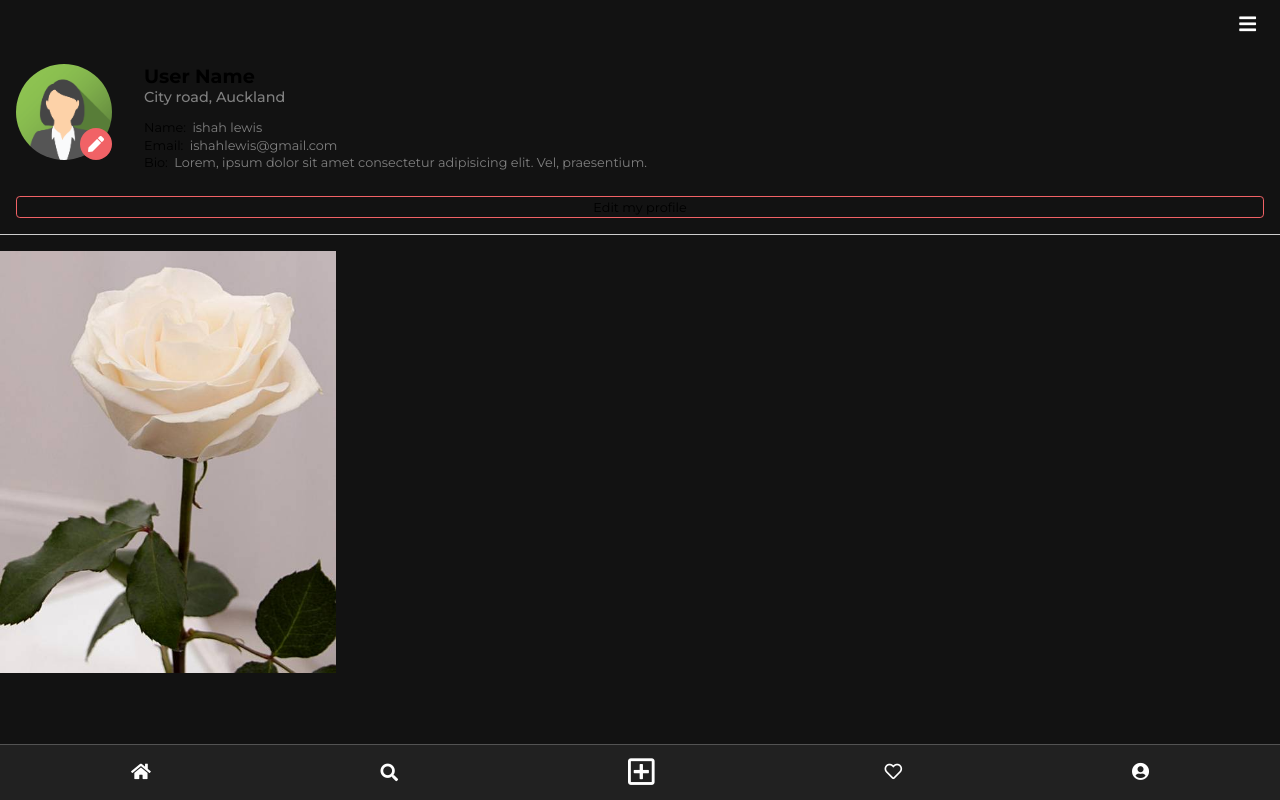
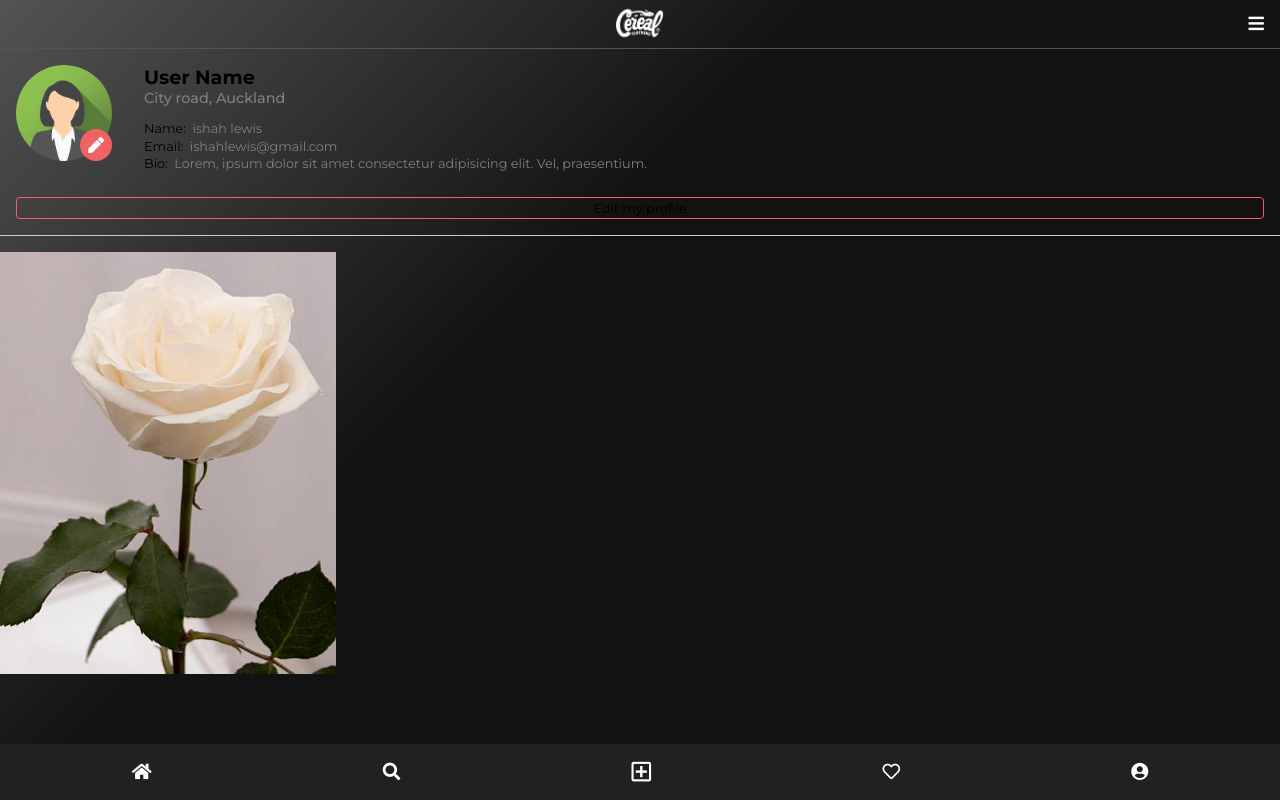
Before and after one commit to u4us/summative3, a React (Create React App) app in the folder niche-app/: page /user in a window 1280 px wide. Built offline with nearby package versions, Linux system fonts and the light colour scheme.

Commit message:
colour-scheme/work-in-progress

```diff
--- a/niche-app/src/App.jsx
+++ b/niche-app/src/App.jsx
@@ -56,9 +56,9 @@ class App extends React.Component{
           (isLanding == false) ? (
             <header>
               <div className="box"/>
-              {/* <img className="logo" src="/newlogo.png" /> */}
+              <img className="logo" src="/newlogo.png" />
               <Link to="/nav"><i className="fas fa-bars"></i></Link>
-          </header>
+            </header>
           ) :null
         }
         <div className="main">
--- a/niche-app/src/App.scss
+++ b/niche-app/src/App.scss
@@ -23,37 +23,38 @@ body{
     height: 100vh;
     display: flex;
     flex-direction: column;
+    background: rgb(83,83,83);
+    background: linear-gradient(135deg, rgba(83,83,83,1) 0%, rgba(18,18,18,1) 40%);
 }
 
 .main{
     flex: 1 1 auto;
     overflow-y: auto;
-    background-color: $dark1;
 }
 
 /* header|footer styling */
 
 header{
-    background-color: $dark1;
+    background-color: transparent;
     color: white;
+    flex: 0 0 3rem;
     display: flex;
+    justify-content: space-between;
     align-items: center;
-    justify-content: space-between;
-    padding: 0 1.5rem;
-    flex: 0 0 3rem;
+    padding: 0 1rem;
+    border-bottom: thin $dark3 solid;
+
+    .box{
+        height: 1rem;
+        width: 1rem
+    }
 
     .logo{
-            height: 3rem;
-    }
-
-
-    .box{
-        width: 1rem;
-        height: 1rem;
+        height: 3rem;
     }
 
     i{
-        font-size: 1.2rem;
+        font-size: 1.1rem;
         color: white;
     }
 }
@@ -66,7 +67,7 @@ footer{
     align-items: center;
     flex: 0 0 3.5rem;
     padding: 0 1rem;
-    border-top: thin $dark3 solid;
+    // border-top: thin black solid;
 
     i{
         font-size: 1.1rem;
@@ -74,7 +75,7 @@ footer{
     }
 
     .plus{
-        font-size: 1.9rem;
+        font-size: 1.4rem;
     }
 }
 
@@ -85,6 +86,7 @@ footer{
     font-size: 1.1rem;
     margin: 0.7rem 1rem;
     color: white;
+    margin-top: 1.5rem;
 }
 
 .dash-items{
@@ -121,20 +123,22 @@ footer{
 
 /* item details page */
 .details{
+    color: white;
 
     .back-arrow{
         position: fixed;
         top: 0;
         left: 0;
         color: white;
-        padding: 0.7rem 1.5rem;
-        font-size: 1.2rem;
+        padding: 0.8rem 1rem;
+        font-size: 1.1rem;
     }
 
     .user{
         display: flex;
         align-items: center;
         padding: 0.5rem 1rem;
+        background-color: $dark1;
 
         .avatar{
             width: 2rem;
@@ -253,13 +257,14 @@ footer{
 
 .buy-container{
     box-sizing: border-box;
-    border-top: 1px #ccc solid;
-    background-color: white;
+    border-top: 1px $dark3 solid;
+    border-bottom: 1px black solid;
+    background-color: $dark2;
     position: fixed;
     width: 100vw;
     height: 3.5rem;
     left: 0;
-    top: calc(100vh - 6.5rem);
+    top: calc(100vh - 7rem);
     display: flex;
     justify-content: space-between;
     align-items: center;
--- a/niche-app/src/RouteProductDetails.jsx
+++ b/niche-app/src/RouteProductDetails.jsx
@@ -82,17 +82,18 @@ class RouteProductDetails extends React.Component{
         var {currentUser} = this.props
         return(
             <div className="main details">
-                <Link className="back-arrow" to="/products"><i className="fas fa-arrow-left"></i></Link>
+                <Link className="back-arrow" to="/products"><i class="fas fa-chevron-left"></i></Link>
+
+                <div className="image-container">
+                    <img className="item-image" src={serverURL+product.photo} alt=""/>
+                </div>
+
                 <div className="user">
                     <img className="avatar" src="/avatar.jpg" alt="avatar"/>
                     <div className="user-info">
                         <div className="username">{product.user ? product.user.username : 'username'}</div>
                         <div className="location">mount eden, auckland</div>
                     </div>
-                </div>
-
-                <div className="image-container">
-                    <img className="item-image" src={serverURL+product.photo} alt=""/>
                 </div>
 
                 <div className="details-content">
```
